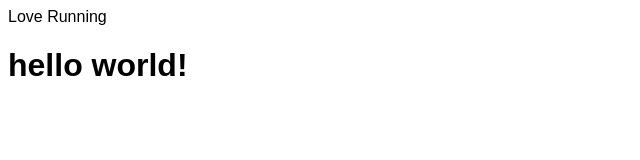
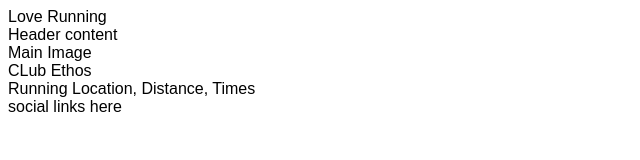
Before and after one commit to OdoJoe/love-running, a plain HTML site: page index.html in a window 1280 px wide. Shown: the whole page, without its empty margins (0-640 px from the left). Drawn offline with Linux system fonts and the light colour scheme.

Commit message:
add core structure for homepage

```diff
--- a/index.html
+++ b/index.html
@@ -10,6 +10,18 @@
     <title>Love Running</title>
 </head>
 <body>
-    <h1>hello world!</h1>
+    <header>Header content</header>
+    <section>
+        Main Image
+    </section>
+    <section>
+        CLub Ethos
+    </section>
+    <section>
+        Running Location, Distance, Times
+    </section>
+    <footer>
+        social links here
+    </footer>
 </body>
 </html>
```
